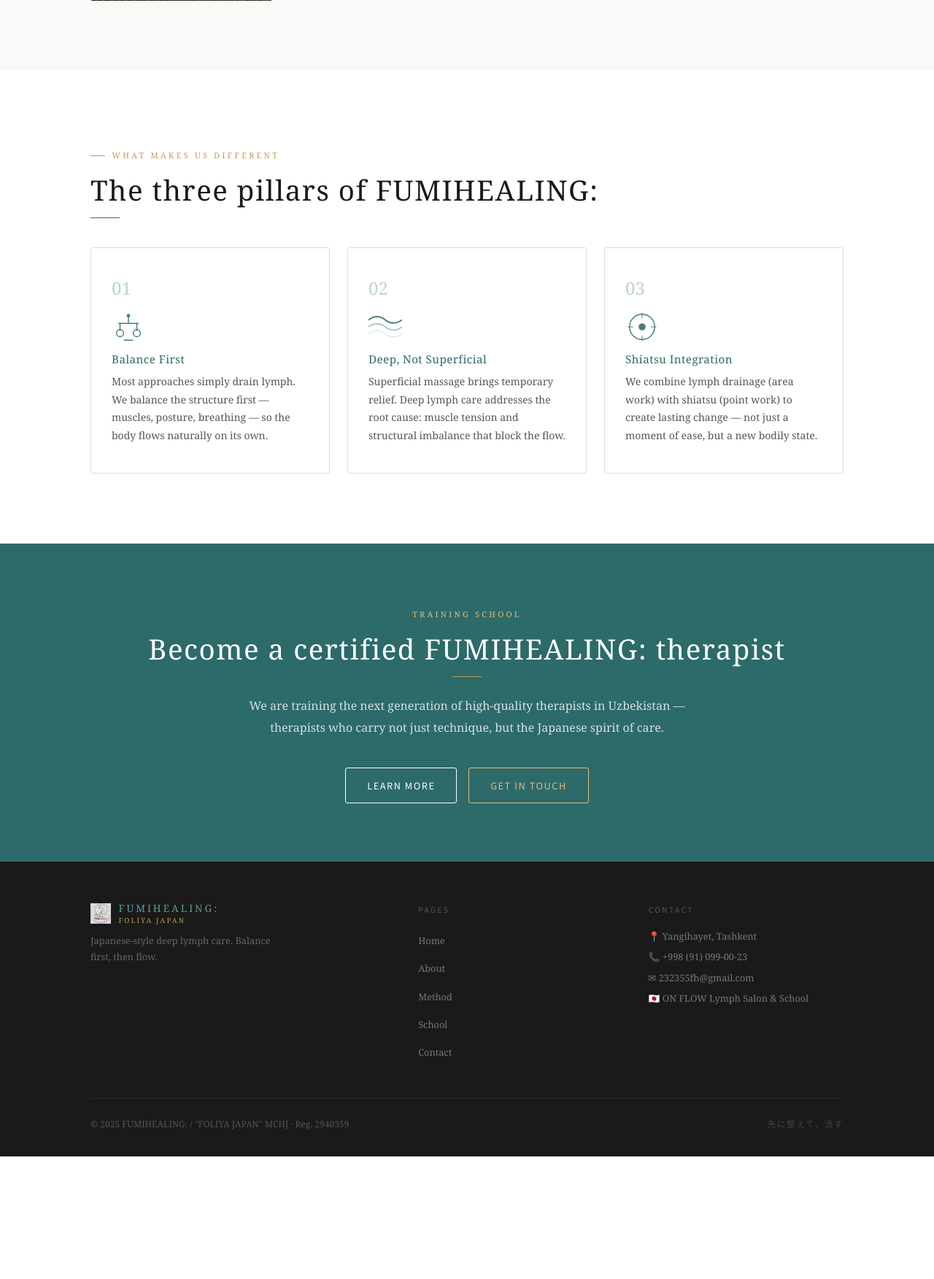
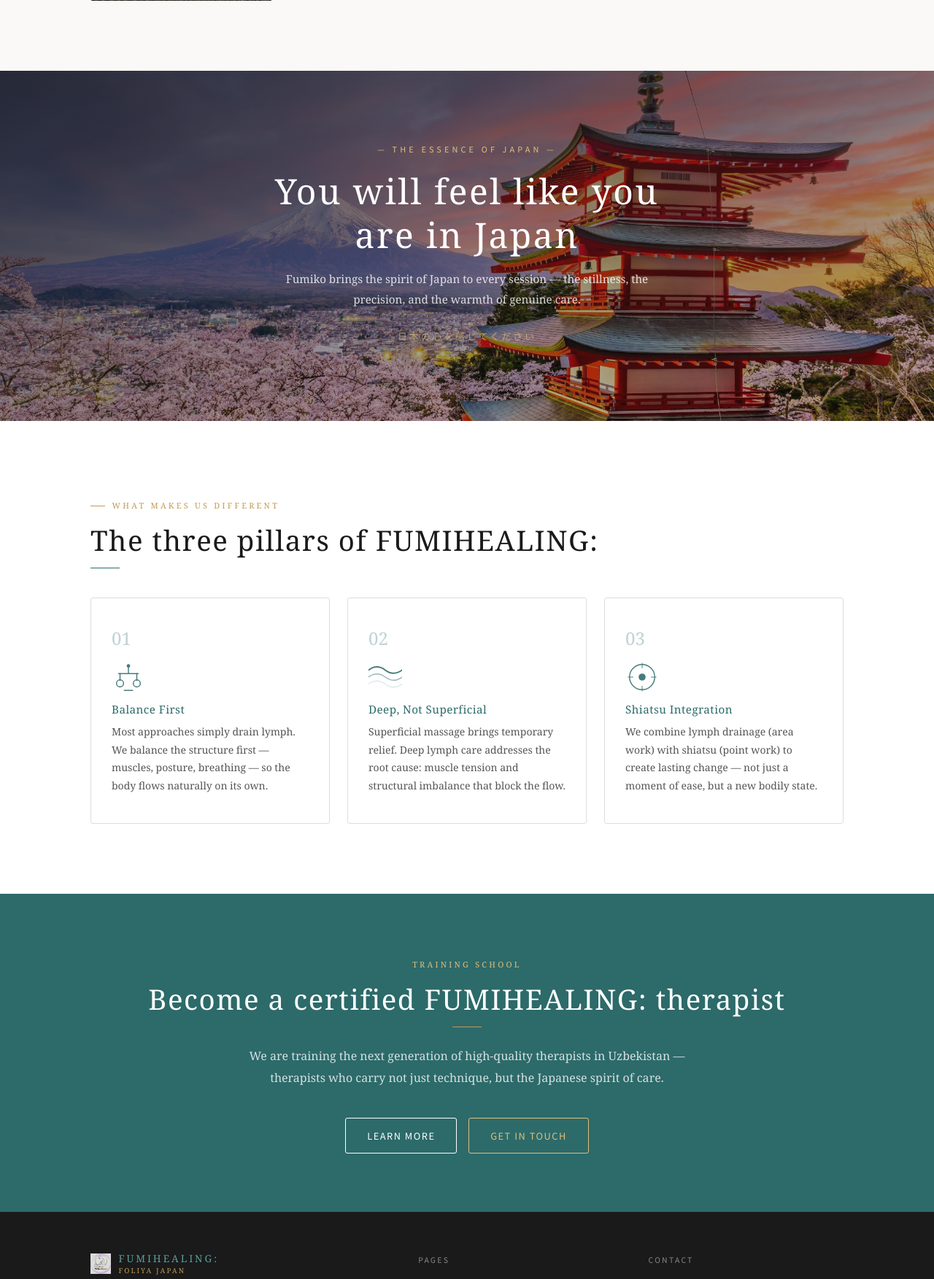
Before and after one commit to usmanjohn/fumihealing, a Django app: template website/templates/website/home.html in a window 1280 px wide. Shown: the part 2426-4179 px from the top of the page at 73% size. Before the commit the page ends 4011 px from the top, so only its background shows below. Run offline with Django 5.2, Linux system fonts and the light colour scheme; the template is opened without the code that fills it, so the values that code supplies are empty.

Commit message:
Add Japan/nature banners, owner image fog effect, fix footer readability
- Add cinematic Japan banner on home page (between gallery and pillars)
- Add nature banner on about page (between timeline and mission)
- Apply fog/mist mask-image frame to all owner portrait images
- Fix footer bottom text colors (#444–#555 → #aaa/gold, barely visible before)
- Add translations for all new strings in uz, ru, ja

Co-Authored-By: Claude Sonnet 4.6 <noreply@anthropic.com>

```diff
--- a/website/static/website/css/style.css
+++ b/website/static/website/css/style.css
@@ -609,8 +609,8 @@ footer {
 .footer__logo-img { height: 28px; width: 28px; object-fit: contain; opacity: .85; flex-shrink: 0; }
 .footer__logo-main { font-size: .85rem; letter-spacing: .22em; color: var(--teal-light); text-transform: uppercase; margin-bottom: .15rem; line-height: 1.2; }
 .footer__logo-sub { font-size: .6rem; letter-spacing: .22em; color: var(--gold); text-transform: uppercase; line-height: 1.2; }
-.footer__desc { font-size: .8rem; color: #666; line-height: 1.7; max-width: 260px; }
-.footer__col-title { font-size: .65rem; letter-spacing: .22em; text-transform: uppercase; color: #555; margin-bottom: 1rem; font-family: 'Noto Sans JP', sans-serif; }
+.footer__desc { font-size: .8rem; color: #888; line-height: 1.7; max-width: 260px; }
+.footer__col-title { font-size: .65rem; letter-spacing: .22em; text-transform: uppercase; color: #888; margin-bottom: 1rem; font-family: 'Noto Sans JP', sans-serif; }
 .footer__links { list-style: none; }
 .footer__links li { margin-bottom: .5rem; }
 .footer__links a { font-size: .8rem; color: #777; }
@@ -618,9 +618,9 @@ footer {
 .footer__contact-item { font-size: .8rem; color: #777; margin-bottom: .5rem; line-height: 1.6; }
 .footer__contact-item a { color: #777; }
 .footer__contact-item a:hover { color: var(--teal-light); }
-.footer__bottom { border-top: 1px solid #2a2a2a; padding-top: 1.5rem; display: flex; justify-content: space-between; align-items: center; flex-wrap: wrap; gap: .5rem; }
-.footer__copy { font-size: .75rem; color: #555; }
-.footer__ja { font-size: .75rem; color: #444; letter-spacing: .1em; }
+.footer__bottom { border-top: 1px solid #333; padding-top: 1.5rem; display: flex; justify-content: space-between; align-items: center; flex-wrap: wrap; gap: .5rem; }
+.footer__copy { font-size: .75rem; color: #aaa; }
+.footer__ja { font-size: .75rem; color: var(--gold); letter-spacing: .15em; opacity: .72; }
 
 /* ──────────────────────────────────────────
    JAPANESE DECORATIVE
@@ -690,3 +690,100 @@ footer {
   .footer__inner { grid-template-columns: 1fr; }
   .footer__bottom { flex-direction: column; text-align: center; }
 }
+
+/* ──────────────────────────────────────────
+   IMMERSIVE BANNER (japan / nature)
+────────────────────────────────────────── */
+.imm-banner {
+  position: relative;
+  height: 480px;
+  overflow: hidden;
+}
+.imm-banner__img {
+  width: 100%;
+  height: 100%;
+  object-fit: cover;
+  object-position: center 35%;
+  display: block;
+}
+.imm-banner__veil {
+  position: absolute;
+  inset: 0;
+  background: linear-gradient(
+    160deg,
+    rgba(26,26,26,.78) 0%,
+    rgba(26,26,26,.48) 50%,
+    rgba(26,26,26,.25) 100%
+  );
+  display: flex;
+  align-items: center;
+  justify-content: center;
+}
+.imm-banner__body {
+  text-align: center;
+  color: var(--white);
+  max-width: 680px;
+  padding: 0 2rem;
+}
+.imm-banner__eyebrow {
+  display: block;
+  font-size: .68rem;
+  letter-spacing: .38em;
+  text-transform: uppercase;
+  color: var(--gold-light);
+  margin-bottom: 1.1rem;
+  font-family: 'Noto Sans JP', sans-serif;
+}
+.imm-banner__eyebrow::before { content: '—\00a0'; }
+.imm-banner__eyebrow::after  { content: '\00a0—'; }
+.imm-banner__title {
+  font-size: clamp(1.9rem, 4.5vw, 3rem);
+  font-weight: 300;
+  letter-spacing: .05em;
+  line-height: 1.25;
+  margin-bottom: 1rem;
+  color: var(--white);
+}
+.imm-banner__lead {
+  font-size: .95rem;
+  opacity: .82;
+  max-width: 520px;
+  margin: 0 auto;
+  line-height: 1.85;
+}
+.imm-banner__ja {
+  margin-top: 1.6rem;
+  font-size: .8rem;
+  letter-spacing: .24em;
+  color: var(--gold-light);
+  opacity: .7;
+  font-family: 'Noto Serif JP', serif;
+}
+
+@media (max-width: 900px) { .imm-banner { height: 400px; } }
+@media (max-width: 640px) {
+  .imm-banner { height: 320px; }
+  .imm-banner__title { font-size: 1.65rem; }
+  .imm-banner__lead { font-size: .88rem; }
+}
+
+/* ──────────────────────────────────────────
+   OWNER IMAGE FOG FRAME
+────────────────────────────────────────── */
+.owner-fog {
+  box-shadow: none !important;
+  -webkit-mask-image: radial-gradient(
+    ellipse 86% 82% at 50% 42%,
+    black 38%,
+    rgba(0,0,0,.82) 55%,
+    rgba(0,0,0,.42) 70%,
+    transparent 88%
+  );
+  mask-image: radial-gradient(
+    ellipse 86% 82% at 50% 42%,
+    black 38%,
+    rgba(0,0,0,.82) 55%,
+    rgba(0,0,0,.42) 70%,
+    transparent 88%
+  );
+}
--- a/website/templates/website/home.html
+++ b/website/templates/website/home.html
@@ -23,7 +23,7 @@
     </div>
   </div>
   <div class="hero__img">
-    <img src="{% static 'website/img/owner_image.png' %}" alt="Suzuki Fumiko — FUMIHEALING:">
+    <img src="{% static 'website/img/owner_image.png' %}" alt="Suzuki Fumiko — FUMIHEALING:" class="owner-fog">
   </div>
 </section>
 
@@ -52,7 +52,7 @@
   <div class="container">
     <div class="two-col">
       <div class="col-img">
-        <img src="{% static 'website/img/owner_image_2.png' %}" alt="Suzuki Fumiko">
+        <img src="{% static 'website/img/owner_image_2.png' %}" alt="Suzuki Fumiko" class="owner-fog">
         <div class="col-img__badge">
           <div class="col-img__badge-num">17</div>
           <div class="col-img__badge-label">{% trans "years" %}</div>
@@ -98,6 +98,19 @@
         <img src="{% static 'website/img/massage_4.png' %}" alt="FUMIHEALING: technique">
         <div class="gallery__item__overlay"><span class="gallery__item__label">{% trans "Japanese Method" %}</span></div>
       </div>
+    </div>
+  </div>
+</section>
+
+<!-- ── JAPAN IMMERSIVE BANNER ── -->
+<section class="imm-banner">
+  <img class="imm-banner__img" src="{% static 'website/img/japan.png' %}" alt="Japan — the spirit of FUMIHEALING:">
+  <div class="imm-banner__veil">
+    <div class="imm-banner__body">
+      <span class="imm-banner__eyebrow">{% trans "The Essence of Japan" %}</span>
+      <h2 class="imm-banner__title">{% trans "You will feel like you are in Japan" %}</h2>
+      <p class="imm-banner__lead">{% trans "Fumiko brings the spirit of Japan to every session — the stillness, the precision, and the warmth of genuine care." %}</p>
+      <p class="imm-banner__ja">日本の心を感じてください</p>
     </div>
   </div>
 </section>
```
Also changed, not shown: website/templates/website/about.html (+15 -2 lines), locale/ja/LC_MESSAGES/django.po, locale/ru/LC_MESSAGES/django.po, locale/uz/LC_MESSAGES/django.po, website/static/website/img/japan.png (added), website/static/website/img/nature.png (added), 3 other files.
